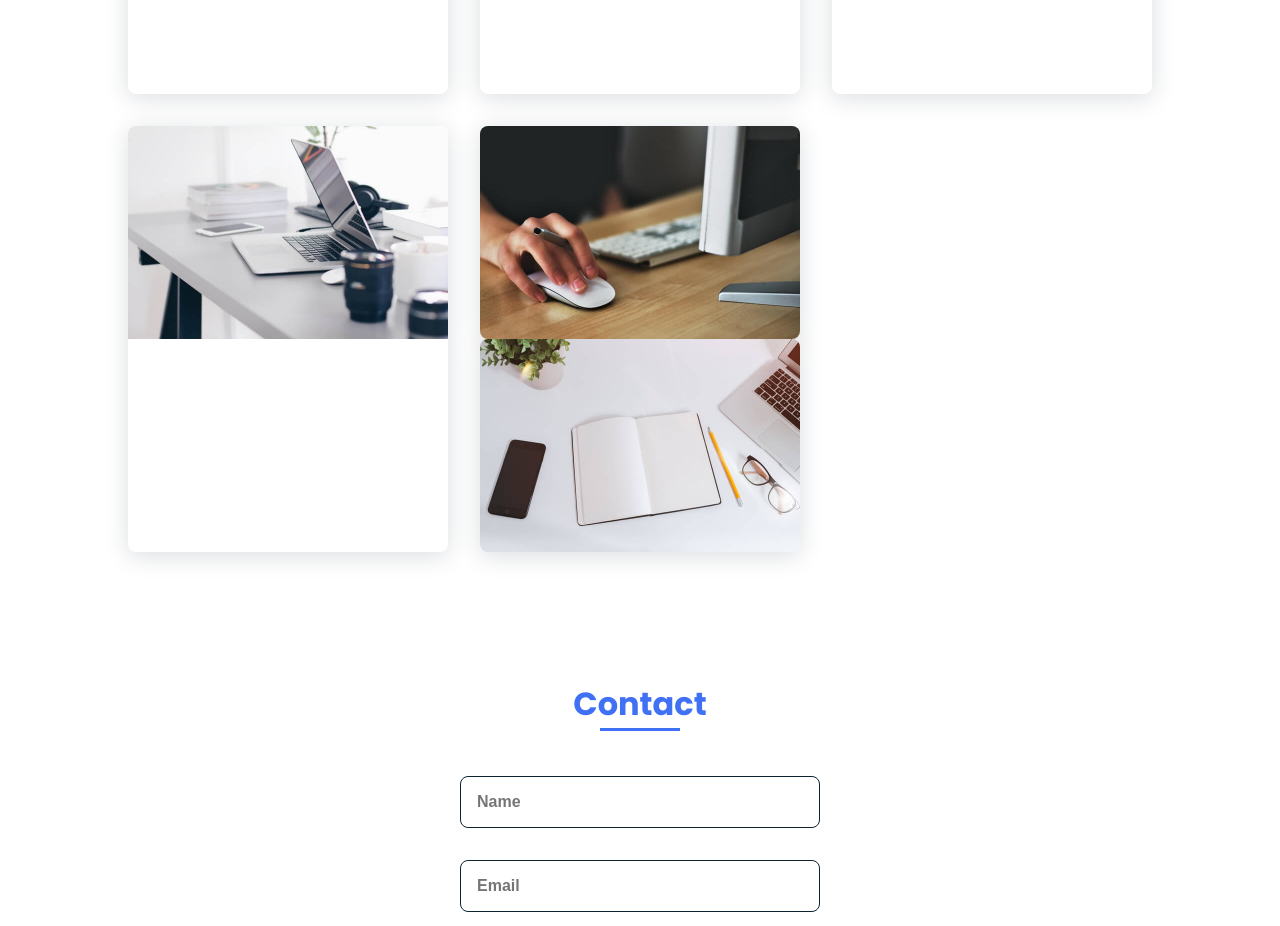
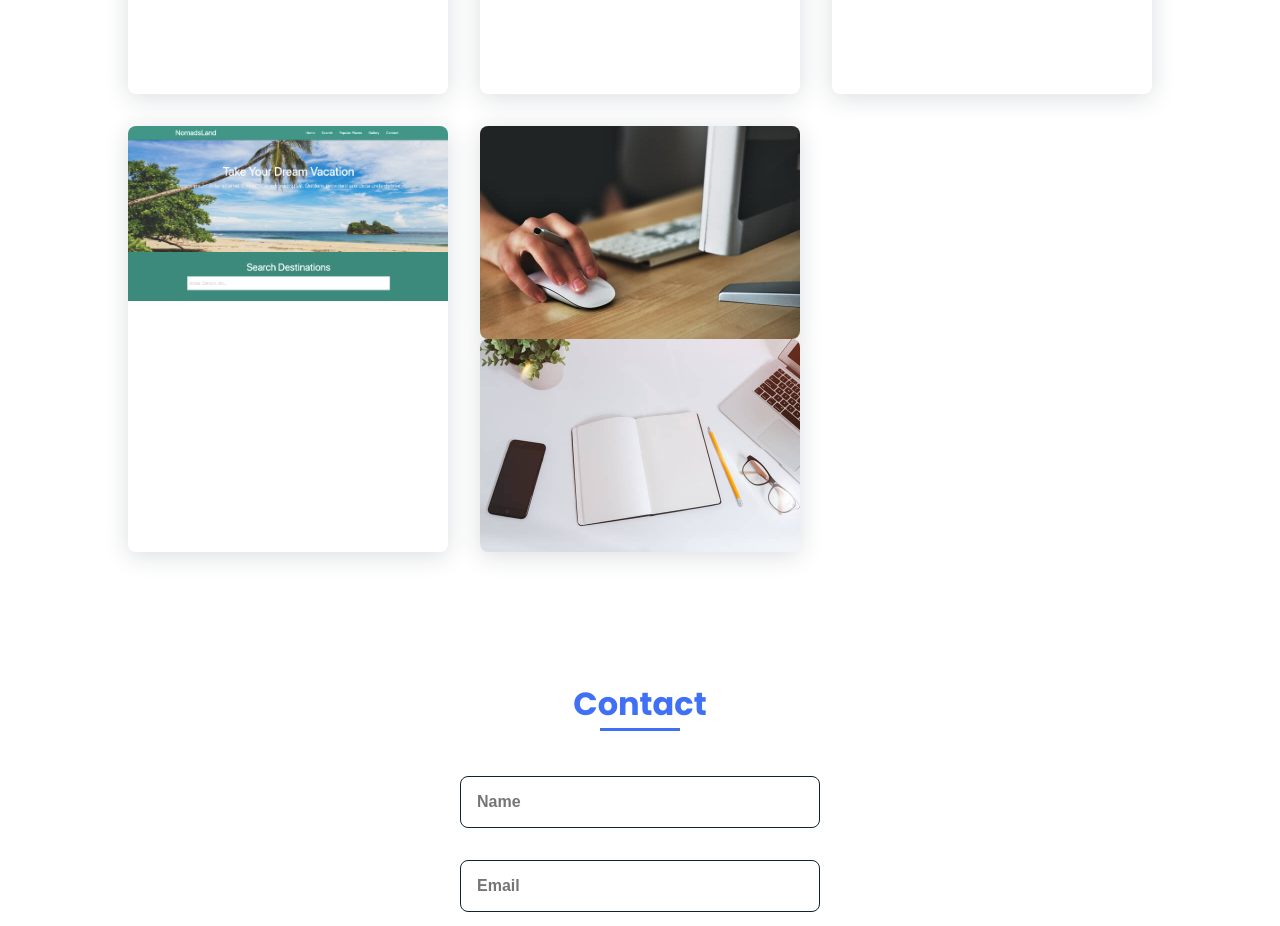
Before and after one commit to novice-bucko/portfolio4, a plain HTML site: page index.html in a window 1280 px wide. Shown: the part 2760-3686 px from the top of the page. Drawn offline with nearby package versions, Linux system fonts and the light colour scheme.

Commit message:
thumbnail img

```diff
--- a/index.html
+++ b/index.html
@@ -171,7 +171,7 @@ Interested in the entire front-end spectrum and working on ambitious projects im
                     </div>
                     <div class="work__img">
                         <a href="https://novice-bucko.github.io/NomadsLand/">
-                        <img src="assets/img/work4.jpg" alt="">
+                        <img src="assets/img/Nomadslands.png" alt="">
                     </div>
                     <div class="work__img">
                         <img src="assets/img/work5.jpg" alt="">
```
